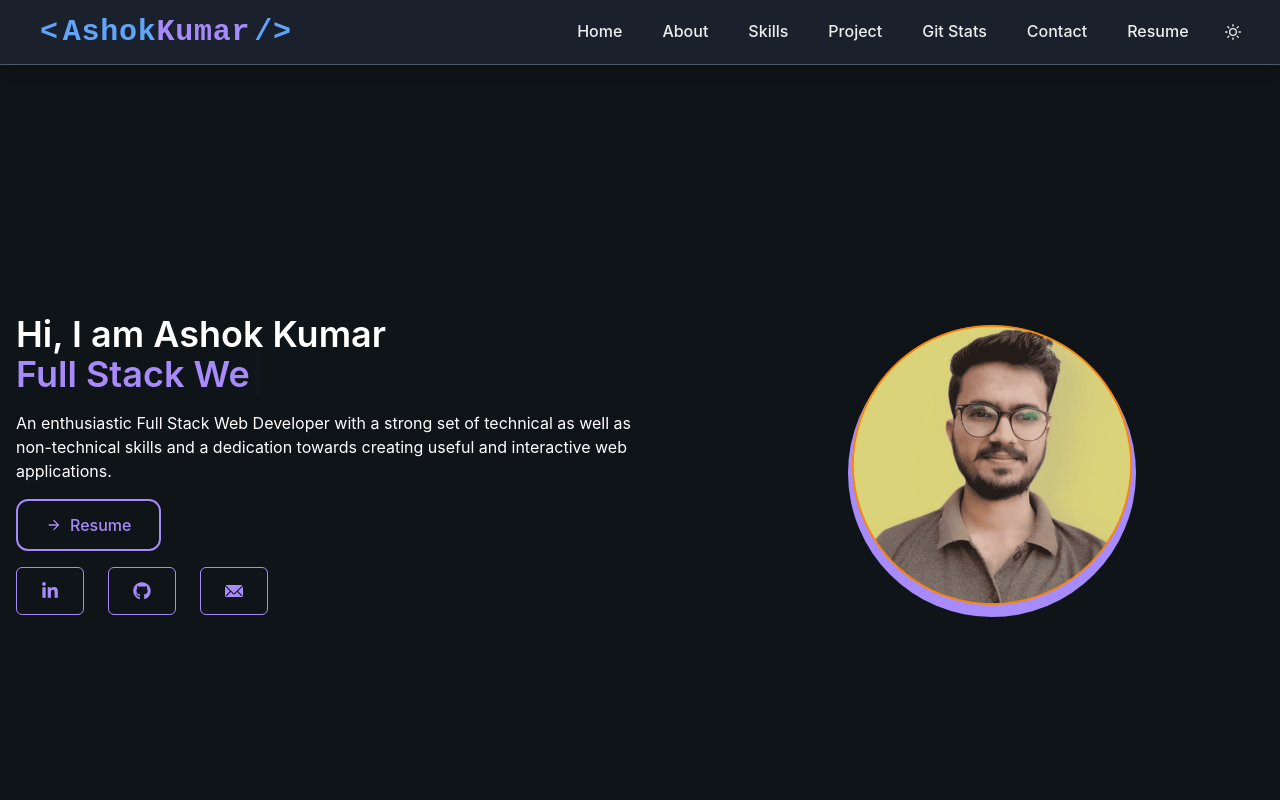
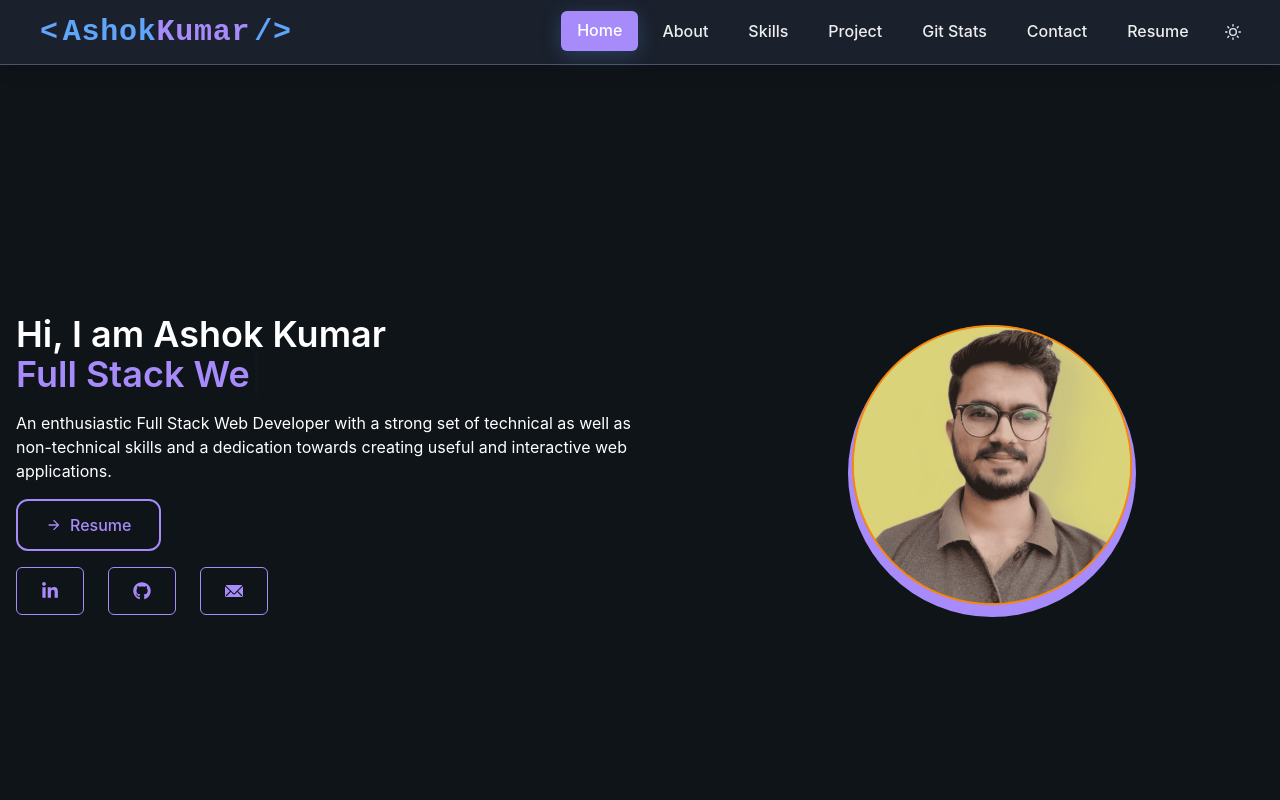
Before and after one commit to AshokPrjapati/AshokPrjapati.github.io, a React (Create React App) app: page / in a window 1280 px wide. Shown: the top 800 px of the page. Built offline with nearby package versions, Linux system fonts and the light colour scheme.

Commit message:
refactor: add active class styling for navigation buttons

```diff
--- a/src/Components/Navbar/NavButton.tsx
+++ b/src/Components/Navbar/NavButton.tsx
@@ -10,6 +10,7 @@ import React from "react";
 import { ModuleItem, TabOptProps } from "../../types/interface";
 import { MODULES_DATA } from "../../constants/constant";
 import { getResumeDownloadLink } from "../../utils/commonUtils";
+import styles from "./Navbar.module.css";
 
 const NavButton: React.FC<TabOptProps> = ({ toggle }) => {
   const { colorMode, toggleColorMode } = useColorMode();
@@ -49,7 +50,7 @@ const NavButton: React.FC<TabOptProps> = ({ toggle }) => {
     return (
       <Link
         className=""
-        activeClass=""
+        activeClass={styles.activeNavButton}
         to={module.path}
         spy={true}
         smooth={true}
--- a/src/Components/Navbar/Navbar.module.css
+++ b/src/Components/Navbar/Navbar.module.css
@@ -5,3 +5,15 @@
   -webkit-backdrop-filter: blur(10px);
   z-index: 100;
 }
+
+.activeNavButton button {
+  background: var(--secondary) !important;
+  color: white !important;
+  transform: translateY(-1px);
+  box-shadow: var(--shadow-primary);
+}
+
+.activeNavButton button:hover {
+  background: var(--primary) !important;
+  color: white !important;
+}
```
